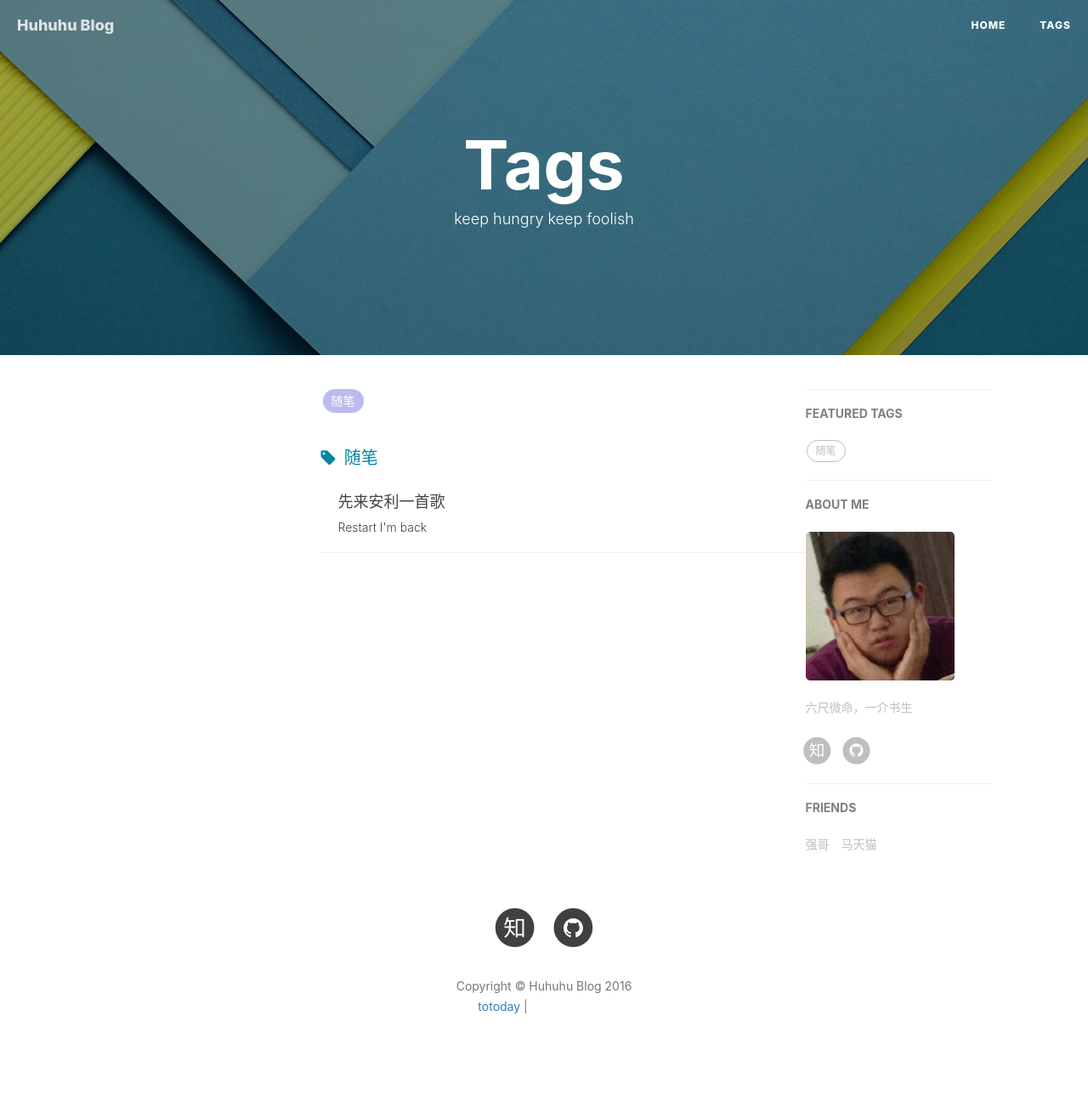
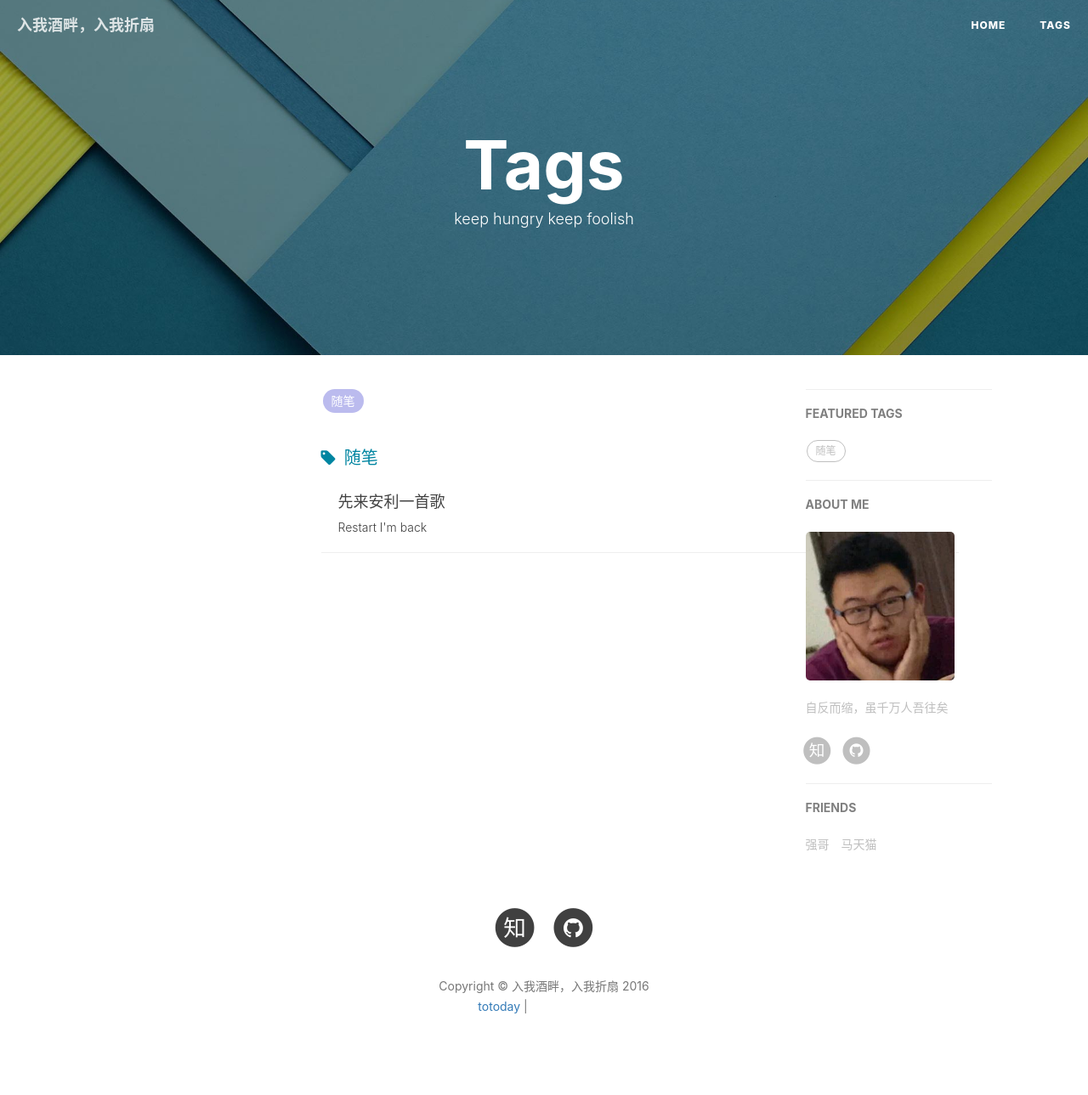
Before and after one commit to huhuhu0930/huhuhu0930.github.io, a Jekyll site: the page built from tags.html, in a window 1280 px wide. Shown: the whole page at 85% size. Built offline with Jekyll 4.4.1, drawn with Linux system fonts in a browser that asks for light colours; nearby versions of some CDN libraries; comment, search, counter and statistics services are not loaded; grey boxes are pictures that could not be loaded.

Commit message:
Update _config.yml

```diff
--- a/_config.yml
+++ b/_config.yml
@@ -1,9 +1,9 @@
 # Site settings
-title: Huhuhu Blog
+title: 入我酒畔，入我折扇
 SEOTitle: 天翼的博客 | Huhuhu Blog
 header-img: img/home-bg.jpg
 email: 1533136736@qq.com
-description: "自反而缩，虽千万人吾往矣。"
+description: "Tianyi's Blog"
 keyword: "ACM"
 url: "http://huhuhu0930.github.io"              # your host, for absolute URL
 baseurl: ""                             # for example, '/blog' if your blog hosted on 'host/blog'
@@ -69,7 +69,7 @@ ba_track_id: 358e6f99fe886e79648e11f1e7442f32
 
 # Sidebar settings
 sidebar: true                           # whether or not using Sidebar.
-sidebar-about-description: "六尺微命，一介书生"
+sidebar-about-description: "自反而缩，虽千万人吾往矣"
 sidebar-avatar: /img/photo.jpg      # use absolute URL, seeing it's used in both `/` and `/about/`
 
 
```
